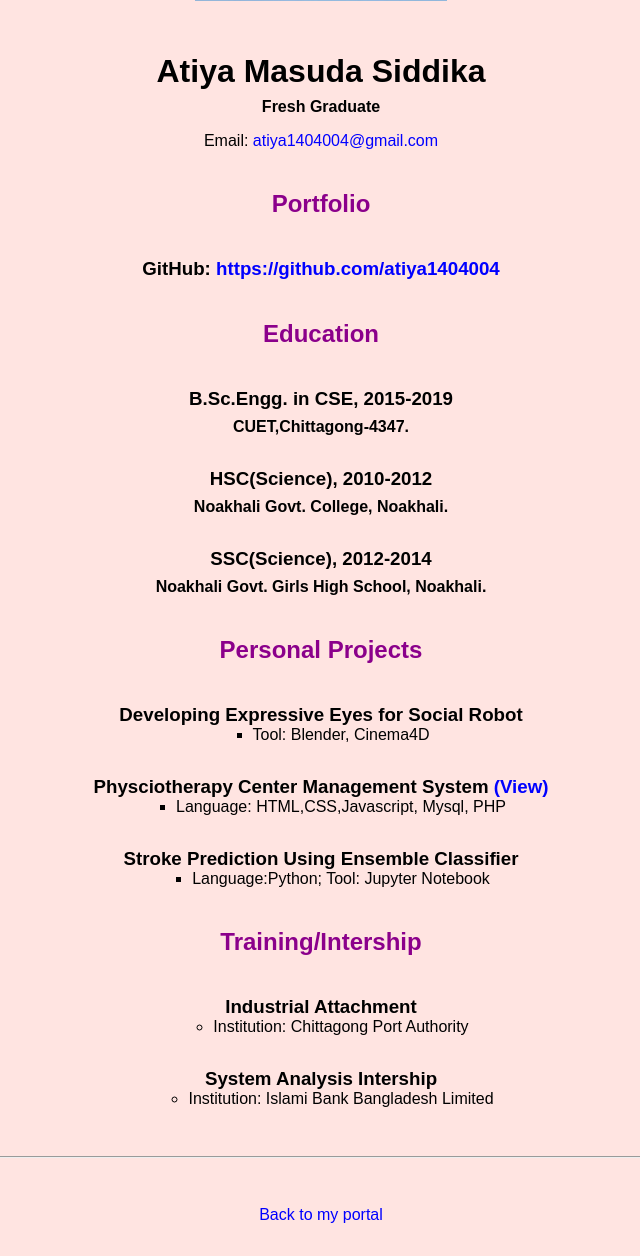
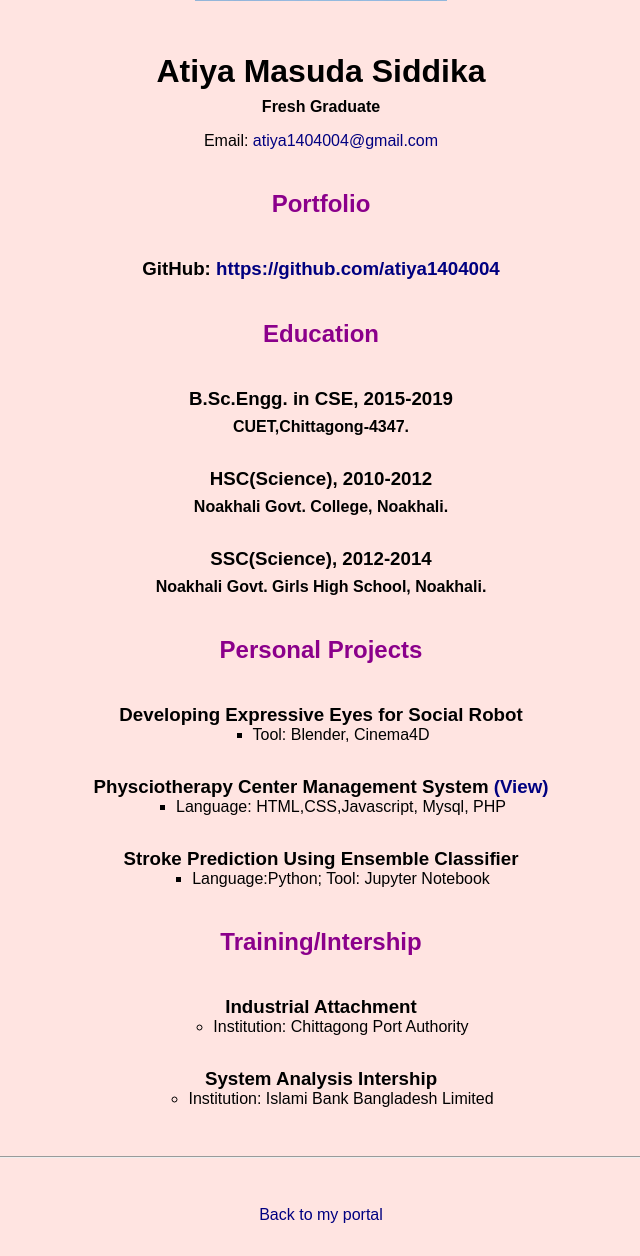
Before and after one commit to atiya1404004/atiya1404004.github.io, a PHP site: page /resume.html in a window 1280 px wide. Shown: the part 389-1645 px from the top of the page, without its empty margins (319-959 px from the left). Run offline with PHP 8.4, Linux system fonts and the light colour scheme.

Commit message:
Update master.css

```diff
--- a/css/master.css
+++ b/css/master.css
@@ -3,7 +3,7 @@
 /* Text inside these asterisks and slashes are comments for human */
 
   a {
-    color: blue;/* set the text color to blue here */
+    color: navy;/* set the text color to blue here */
     text-decoration: none; /* This means we do not want hyperlinks to be underlined */
   }
 
```
